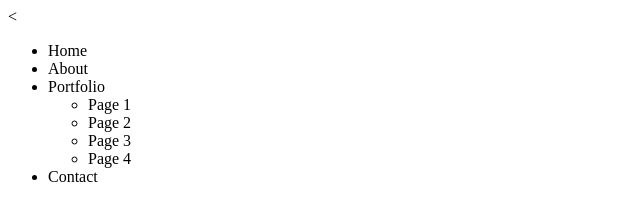
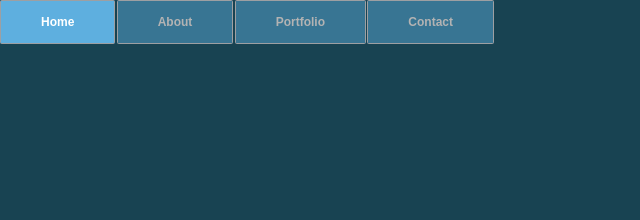
Before and after one commit to Muneshyne/SpaceStationProject, a plain HTML site: page Project/css_menu_rollover.html in a window 1280 px wide. Shown: the whole page, without its empty margins (0-640 px from the left). Drawn offline with Linux system fonts and the light colour scheme.

Commit message:
Update css_menu_rollover.html
my link had a punctuation error. replace _ with .

```diff
--- a/Project/css_menu_rollover.html
+++ b/Project/css_menu_rollover.html
@@ -3,7 +3,7 @@
     <head>
         <meta charset="utf-8">
         <title>Basic HTML Template</title>
-        <link rel="stylesheet" href="./css/menu_rollover_css">
+        <link rel="stylesheet" href="./css/menu_rollover.css">
     </head>
     <body>
 
```
